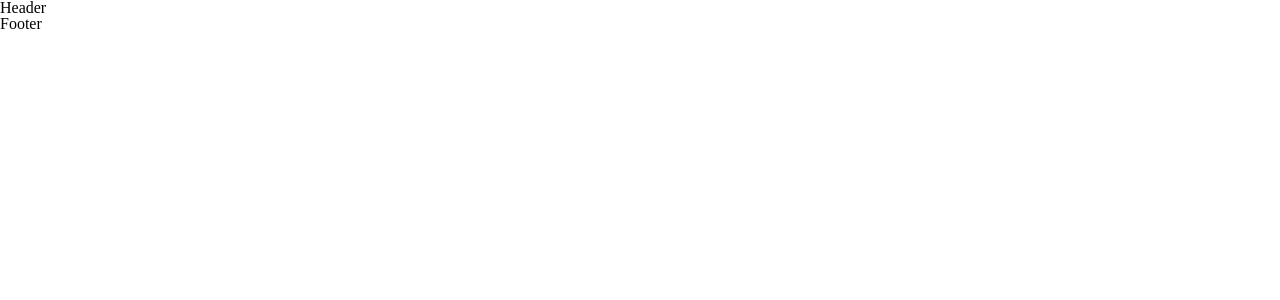
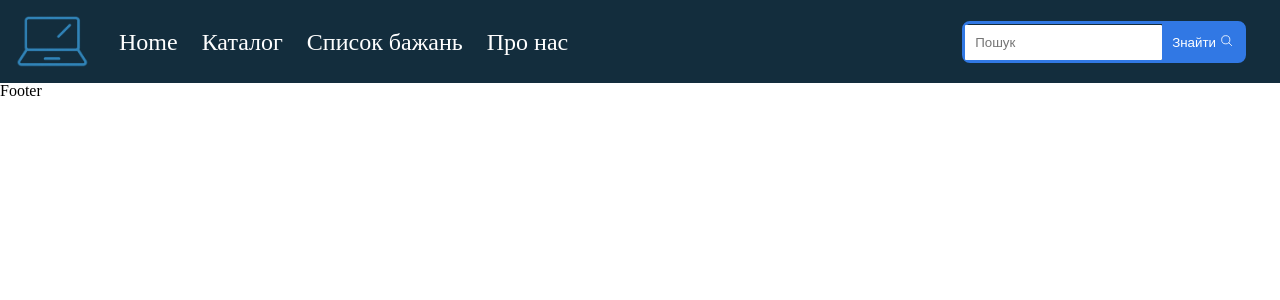
Before and after one commit to GromavVL/web_app, a React (Vite) app in the folder client/: page / in a window 1280 px wide. Shown: the top 300 px of the page. Built offline with nearby package versions, Linux system fonts and the light colour scheme.

Commit message:
Add Header

```diff
--- a/client/index.html
+++ b/client/index.html
@@ -2,7 +2,7 @@
 <html lang="en">
   <head>
     <meta charset="UTF-8" />
-    <link rel="icon" type="image/svg+xml" href="/vite.svg" />
+    <link rel="icon" type="image/svg+xml" href="/src/assets/logo.png" />
     <meta name="viewport" content="width=device-width, initial-scale=1.0" />
     <title>client</title>
   </head>
--- a/client/package.json
+++ b/client/package.json
@@ -14,6 +14,7 @@
     "classnames": "^2.5.1",
     "react": "^19.1.1",
     "react-dom": "^19.1.1",
+    "react-icons": "^5.5.0",
     "react-router-dom": "^7.9.3",
     "rxjs": "^7.8.2"
   },
--- a/client/src/App.jsx
+++ b/client/src/App.jsx
@@ -1,13 +1,9 @@
 import React from "react";
-import Header from "./component/Header";
-import Footer from "./component/Footer";
+import BasePage from "./component/BasePage";
 
 function App() {
   return (
-    <>
-    <Header/>
-    <Footer/>
-    </>
+    <BasePage/>
   );
 }
 
--- /dev/null
+++ b/client/src/component/BasePage/BasePage.module.scss
@@ -0,0 +1,20 @@
+%flex {
+    display: flex;
+    justify-content: center;
+    align-items: center;
+}
+
+@mixin flex-content($justify: center, $align: center,
+$direction: row,  $wrap: nowrap, $content: normal) {
+    display: flex;
+    flex-direction: $direction;
+    flex-wrap: $wrap;
+    align-content: $content;
+    justify-content: $justify;
+    align-items: $align;
+}
+
+.container {
+    max-width: 1200px;
+    margin: 0 auto;
+}
--- /dev/null
+++ b/client/src/component/BasePage/Header/Header.module.scss
@@ -0,0 +1,51 @@
+@import '/src/component/BasePage/BasePage.module.scss';
+
+.headerWrapper {
+  @extend .container;
+  @include flex-content(space-between, center);
+  padding: 10px;
+  min-width: 100%;
+  background-color: rgb(19, 45, 61);
+}
+
+.headerWrapperLogo {
+  width: 85px;
+  object-fit: cover;
+  cursor: pointer;
+}
+
+.navMenu {
+  flex: 1;
+}
+
+.ulList {
+  @include flex-content(flex-start, center);
+  gap: 24px;
+  margin-left: 24px ;
+}
+
+.liItem {
+  font-size: 24px;
+  color: white;
+}
+
+.searchInput {
+  padding: 10px;
+  border-radius: 1px;
+  border: none;
+  outline: none;
+}
+
+.searchBar {
+  border: 3px solid rgb(49, 120, 228);
+  border-radius: 8px;
+  margin-right: 24px;
+}
+
+.searchButton {
+  background-color: rgb(49, 120, 228);
+  color: white;
+  border: none;
+  padding: 10px;
+  cursor: pointer;
+}
--- /dev/null
+++ b/client/src/component/BasePage/Header/index.jsx
@@ -0,0 +1,29 @@
+import React from 'react';
+import styles from './Header.module.scss';
+import { IoSearchOutline} from 'react-icons/io5';
+
+function Header() {
+  return (
+    <header className={styles.headerWrapper}>
+      <img
+        className={styles.headerWrapperLogo}
+        src="/src/assets/logo.png"
+        alt="Logo"
+      />
+      <nav className={styles.navMenu}>
+        <ul className={styles.ulList}>
+          <li className={styles.liItem}>Home</li>
+          <li className={styles.liItem}>Каталог</li>
+          <li className={styles.liItem}>Cписок бажань</li>
+          <li className={styles.liItem}>Про нас</li>
+        </ul>
+      </nav>
+      <div className={styles.searchBar}>
+        <input className={styles.searchInput} type="text" placeholder="Пошук" />
+        <button className={styles.searchButton}>Знайти <IoSearchOutline /></button>
+      </div>
+    </header>
+  );
+}
+
+export default Header;
--- /dev/null
+++ b/client/src/component/BasePage/index.jsx
@@ -0,0 +1,14 @@
+import React from 'react'
+import Header from "./Header";
+import Footer from "./Footer";
+
+function BasePage() {
+  return (
+    <>
+      <Header/>
+      <Footer/>
+    </>
+  )
+}
+
+export default BasePage;
--- a/client/src/component/Header/index.jsx
+++ /dev/null
@@ -1,10 +0,0 @@
-import React from 'react'
-import styles from './Header.module.scss'
-
-function Header() {
-  return (
-    <header className={styles.headerHome}>Header</header>
-  )
-}
-
-export default Header;
```
Also changed, not shown: client/src/assets/logo.png (added), client/src/component/BasePage/Footer/Footer.module.scss (added), client/src/component/BasePage/Footer/index.jsx (renamed from client/src/component/Footer/index.jsx), client/src/component/Header/Header.module.scss (deleted), 1 other file (tests, documents, lock files or other folders).
